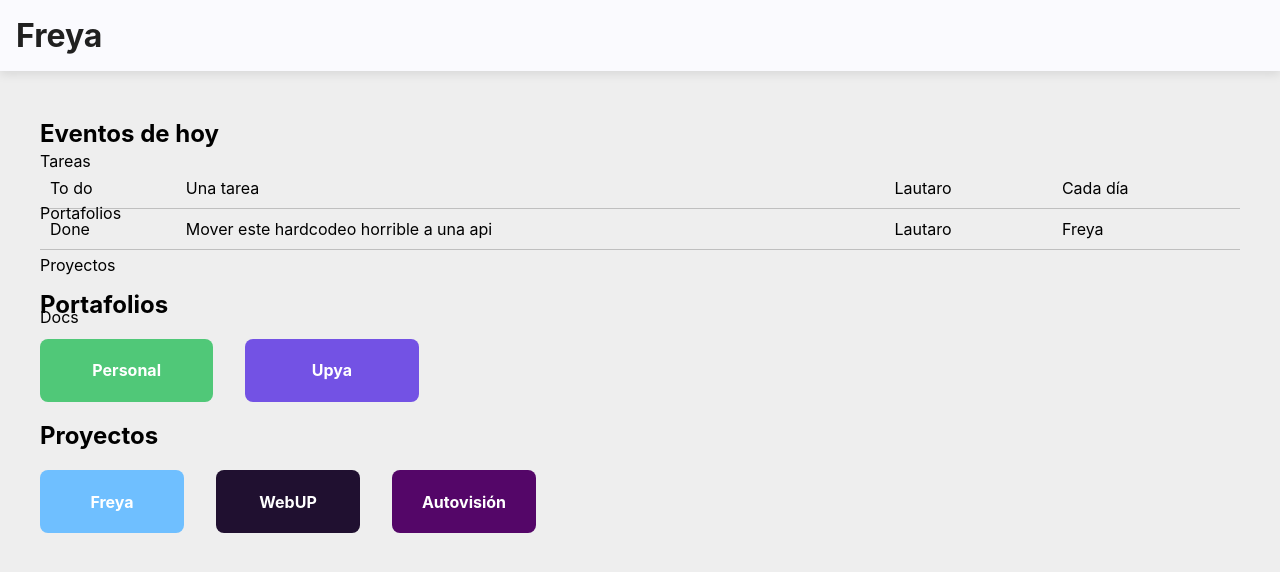
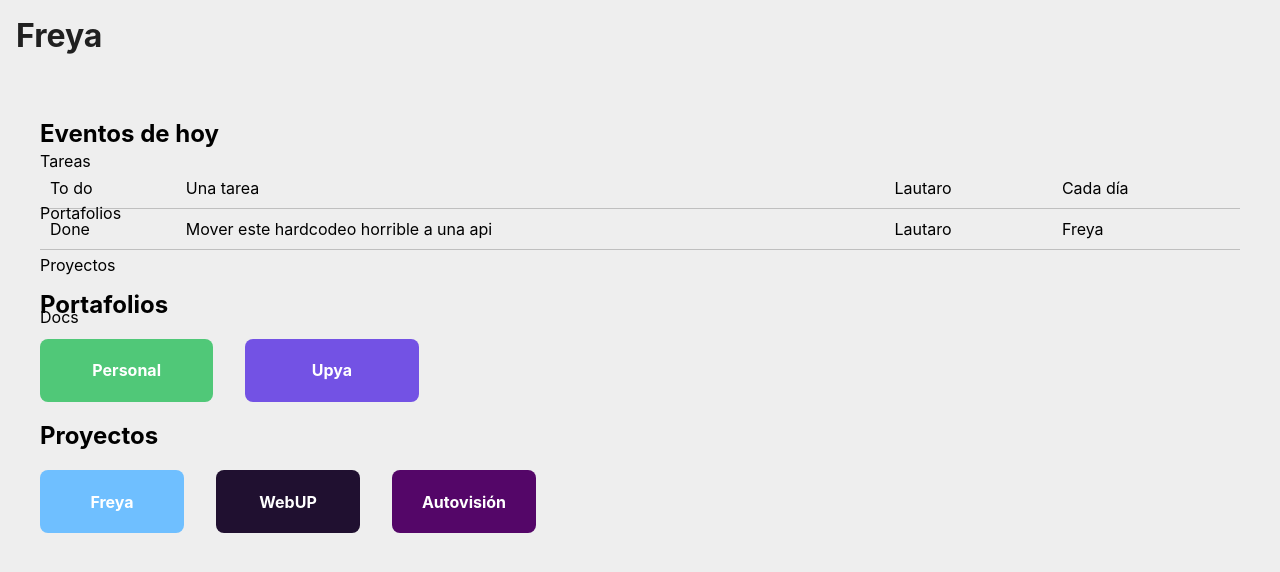
Before and after one commit to amengual-ln/freya, a React (Create React App) app: page / in a window 1280 px wide. Shown: the top 572 px of the page. Built offline with nearby package versions, Linux system fonts and the light colour scheme; no server answers; the database is empty.

Commit message:
Removed header shadow and background

```diff
--- a/src/components/Header/index.js
+++ b/src/components/Header/index.js
@@ -2,8 +2,6 @@ import { Link } from 'react-router-dom'
 import styled from 'styled-components'
 
 const StyledHeader = styled.header`
-  background: #fafafe;
-  box-shadow: 0 3px 10px rgba(0,0,0,.1);
   margin-bottom: 3em;
   a {
     color: #202020;
```
